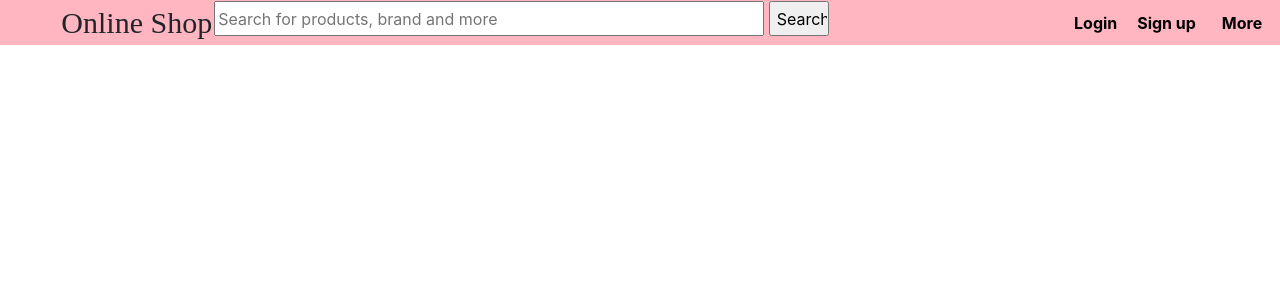
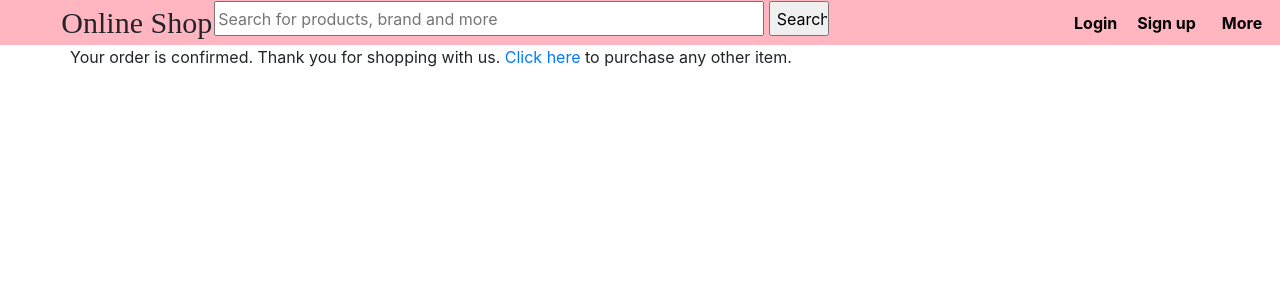
Before and after one commit to sumitsingh886/Mini-Project9, a PHP site: page /success.php in a window 1280 px wide. Shown: the top 305 px of the page. Run offline with PHP 8.4, Linux system fonts and the light colour scheme; some web fonts are replaced.

Commit message:
add paragraph for confirming order and link products page

```diff
--- a/Online shoping system/success.php
+++ b/Online shoping system/success.php
@@ -35,6 +35,13 @@
             </tr>
         </table>
     </div>
+    <div class="container">
+        <div class="row">
+            <div class="col-xs-6">
+                <p>Your order is confirmed. Thank you for shopping with us. <a href="products.php">Click here</a> to purchase any other item.</p>
+            </div>
+        </div>
+    </div>
 </div>
 </body>
 </html>
```
